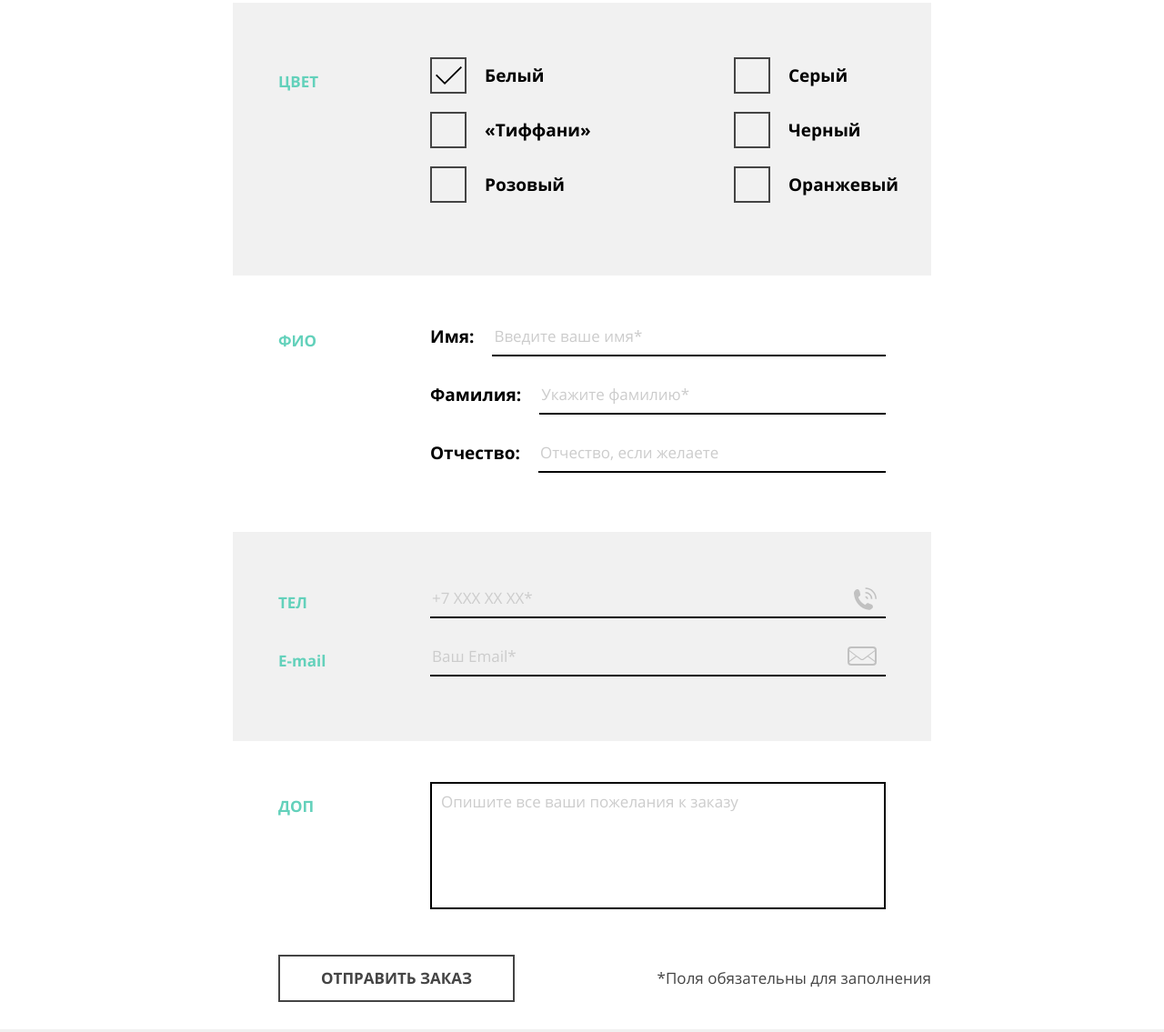
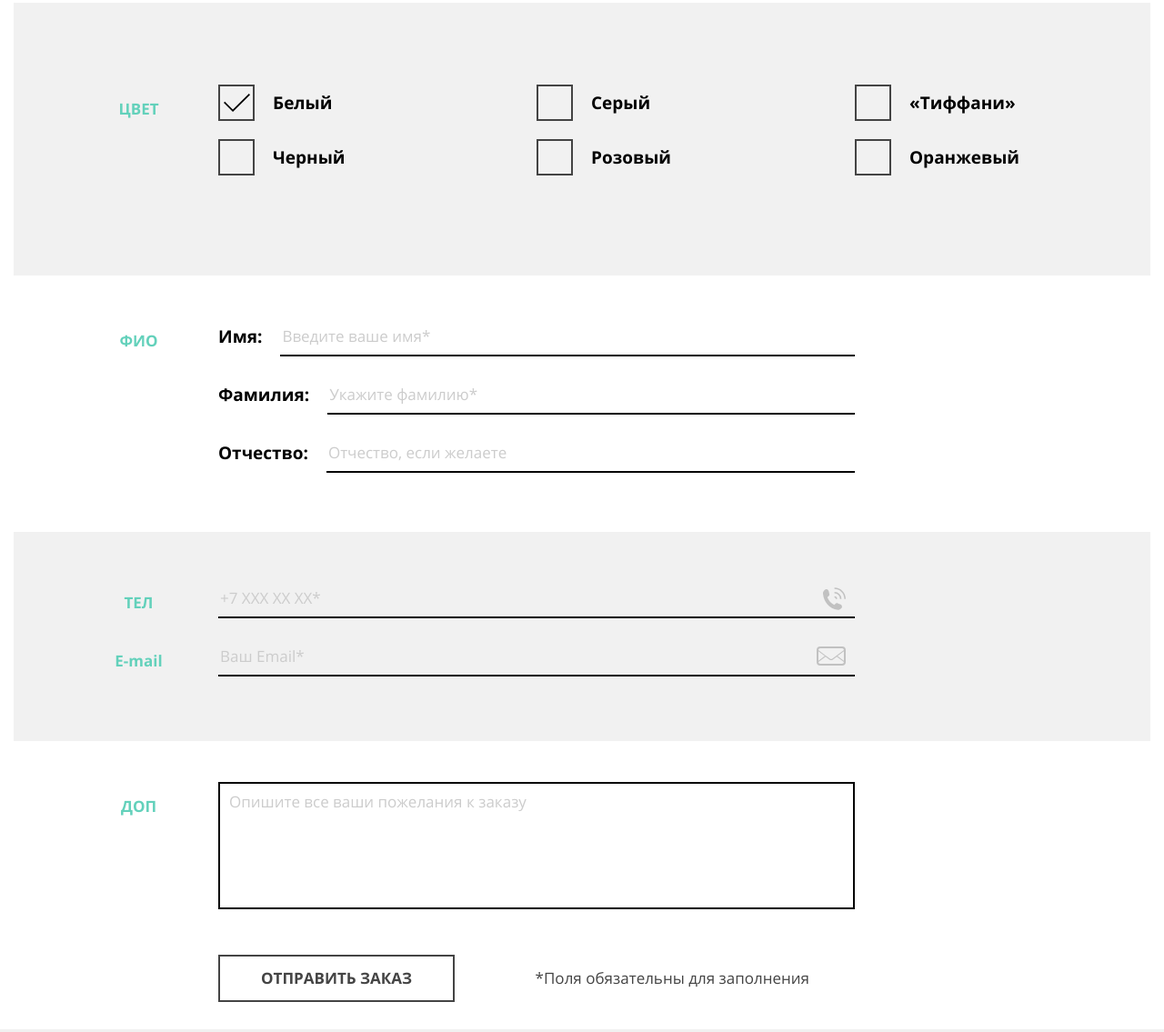
Before and after one commit to FlyaginAS/Academy-Mishka, a website: page dev/form.html in a window 1280 px wide. Shown: the part 592-1727 px from the top of the page at 91% size. Drawn offline with Linux system fonts and the light colour scheme.

Commit message:
styling form desktop done

```diff
--- a/dev/sass/3layout/_9main-form.scss
+++ b/dev/sass/3layout/_9main-form.scss
@@ -410,3 +410,194 @@
     margin-right:auto;
   }
 }
+/*desktop************************************************************************************/
+@media all and (min-width: 1250px) {
+  .main-form{
+    width:1250px;
+  }
+  .main-form__form{
+
+  }
+  .main-form__description{
+    width:700px;
+    margin-left:225px;
+    padding:0;
+  }
+  .main-form__main-list{
+
+  }
+  .main-list{
+
+  }
+  .main-list__item{
+    padding:0 50px;
+    &:nth-child(2n){
+      background-color:#f1f1f1;
+    }
+    display: grid;
+    grid-template-columns: repeat(6, 175px);
+  }
+
+  /**type*/
+  .type{
+    margin-bottom: 45px;
+  }
+  .main-list__title{
+    grid-column: 1/2;
+    justify-self: center;
+    &:after{
+      display:none;
+    }
+  }
+  .type__title{
+
+  }
+  .main-list__label{
+    font-size: 19px;
+  }
+  .type__label{
+    grid-column: 2/4;
+
+  }
+  .main-list__input{
+
+    &::placeholder{
+
+
+    }
+  }
+  .type__input{
+
+  }
+  .main-list__span{
+
+  }
+  .type__span{
+
+
+  }
+
+  /*color*/
+  .color{
+    margin-bottom: 45px;
+    min-height: 300px;
+    align-content: center;
+  }
+  .color__title{
+    grid-column: 1/2;
+  }
+  .color__label{
+    grid-auto-flow: row;
+    &:nth-of-type(1){
+      grid-column:2/3 ;
+      grid-row:1 ;
+    }
+    &:nth-of-type(2){
+      grid-column: 4/5;
+      grid-row: 1;
+    }
+    &:nth-of-type(3){
+      grid-column:6/7 ;
+      grid-row:1;
+    }
+    &:nth-of-type(4){
+      grid-column:2/3 ;
+      grid-row: 2;
+    }
+    &:nth-of-type(5){
+      grid-column:4/5 ;
+      grid-row: 2;
+    }
+    &:nth-of-type(6){
+      grid-column:6/7 ;
+      grid-row: 2;
+    }
+  }
+  .color__input{
+
+  }
+  .color__span{
+
+  }
+
+  /*name*/
+  .name{
+
+  }
+  .name__title{
+
+  }
+  .name__label{
+    grid-column: 2/-2;
+    display:flex;
+    flex-flow:row nowrap;
+    width:100%;
+  }
+  .name__input{
+    width:100%;
+    margin-left:20px;
+  }
+
+  /*telmail*/
+  .tel-mail{
+    margin-bottom: 45px;
+    min-height: 230px;
+    align-content: center;
+  }
+  .tel-mail__title{
+
+  }
+  .tel-mail__label{
+    grid-column: 2/-2;
+    width:100%;
+    svg{
+      position:absolute;
+      right:10px;
+    }
+
+  }
+  .tel-mail__input {
+    background-color:#f1f1f1;
+    width:100%;
+    input + svg {
+    }
+
+  }
+  .tel{
+  }
+  .mail{
+    svg{
+    }
+  }
+
+  /*wish*/
+  .whish{
+  }
+  .whish__title{
+  }
+  .whish__label{
+    grid-column: 2/-2;
+    width:100%;
+  }
+  .whish__comment{
+    width:100%;
+  }
+  .wrapper{
+
+    display: flex;
+    width:700px;
+    margin-left:175px;
+    flex-flow:row nowrap;
+    align-items: baseline;
+  }
+  .main-form__needed{
+    order:2;
+    font-size:17px;
+    margin-left:50px;
+  }
+  .main-form__submit{
+    order:1;
+    margin-left:50px;
+    margin-right:auto;
+  }
+}
```
Also changed, not shown: dev/main.css, 1 other file.
